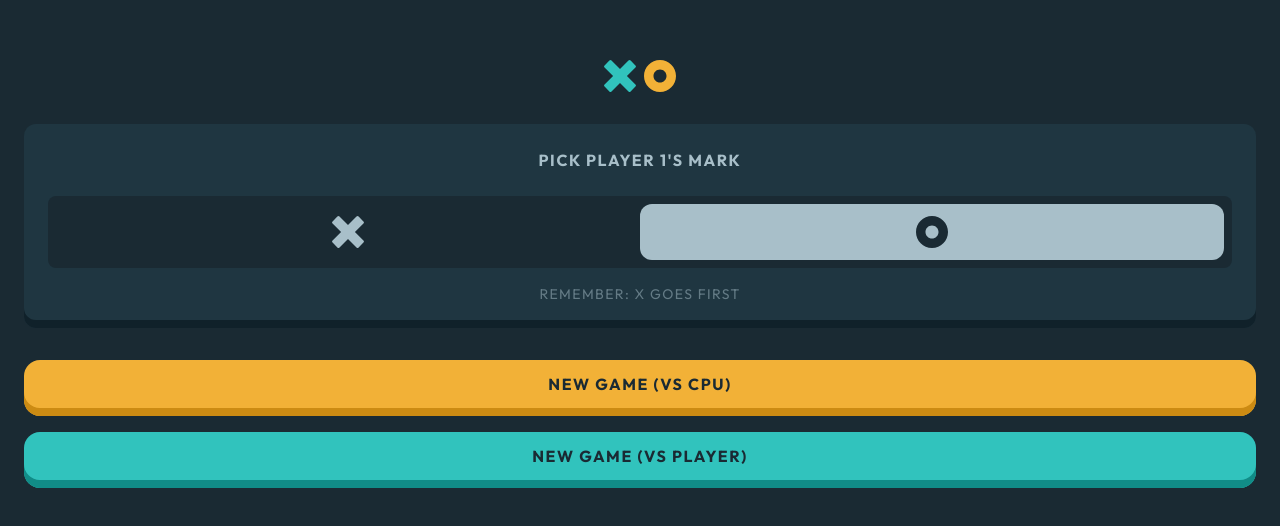
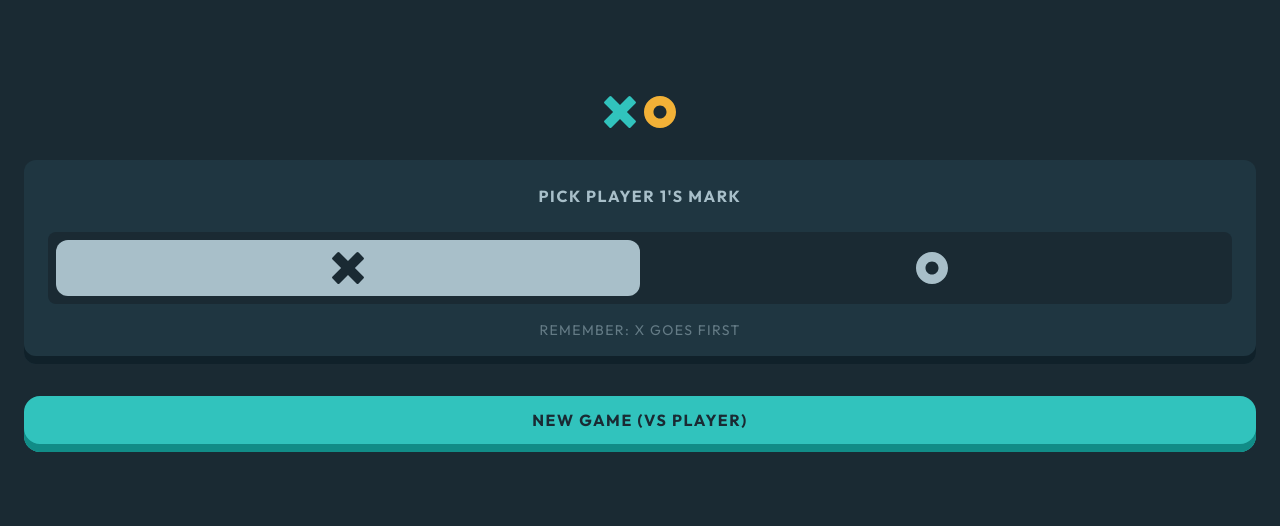
Before and after one commit to m4rk00s/tic-tac-toe, a React (Vite) app: page / in a window 1280 px wide. Shown: the part 126-652 px from the top of the page. Built offline with nearby package versions, Linux system fonts and the light colour scheme.

Commit message:
update logic

```diff
--- a/src/App.tsx
+++ b/src/App.tsx
@@ -1,12 +1,11 @@
 import React, { useState } from "react";
 import { useNavigate } from "react-router-dom";
-import IconX from "./components/Icons/LetterX";
-import IconXOutline from "./components/Icons/OutlinedLetterX";
-import IconO from "./components/Icons/LetterO";
-import IconOOutline from "./components/Icons/OutlinedLetterO";
+import IconX from "./components/icons/LetterX";
+import IconO from "./components/icons/LetterO";
 
 function App(): JSX.Element {
   const navigate = useNavigate();
+  const [playerMark, setPlayerMark] = useState("X");
 
   return (
     <div className="h-full bg-dark-navy flex flex-col items-center justify-center gap-8 px-6">
@@ -20,15 +19,37 @@ function App(): JSX.Element {
           Pick Player 1&apos;s Mark
         </div>
         <div className="flex mt-6 w-full bg-dark-navy rounded-lg p-2">
-          <button type="button" title="X" className="h-14 rounded-xl flex-1">
-            <IconX className="h-8 w-8 text-silver mx-auto" />
+          <button
+            type="button"
+            title="X"
+            className={
+              "h-14 rounded-xl flex-1 " +
+              (playerMark === "X" ? "bg-silver " : "")
+            }
+            onClick={(e) => setPlayerMark("X")}
+          >
+            <IconX
+              className={
+                "h-8 w-8 mx-auto " +
+                (playerMark === "X" ? "text-dark-navy " : "text-silver ")
+              }
+            />
           </button>
           <button
             type="button"
             title="O"
-            className="h-14 rounded-xl flex-1 bg-silver"
+            className={
+              "h-14 rounded-xl flex-1 " +
+              (playerMark === "O" ? "bg-silver " : "")
+            }
+            onClick={(e) => setPlayerMark("O")}
           >
-            <IconO className="h-8 w-8 text-dark-navy mx-auto" />
+            <IconO
+              className={
+                "h-8 w-8 mx-auto " +
+                (playerMark === "O" ? "text-dark-navy " : "text-silver ")
+              }
+            />
           </button>
         </div>
         <div className="uppercase tracking-widest mt-4 text-sm opacity-50">
@@ -39,19 +60,10 @@ function App(): JSX.Element {
       <div className="flex flex-col gap-4 w-full">
         <button
           type="button"
-          className="relative uppercase h-14 bg-light-yellow rounded-2xl shadow-button shadow-[#CC8B13]"
+          className="uppercase h-14 rounded-2xl bg-light-blue shadow-button shadow-[#118C87]"
           onClick={() => navigate("/game")}
         >
-          <span className="font-bold text-dark-navy tracking-widest absolute origin-center flex items-center justify-center mb-2 inset-0">
-            New Game (vs CPU)
-          </span>
-        </button>
-        <button
-          type="button"
-          className="relative uppercase h-14 rounded-2xl bg-light-blue shadow-button shadow-[#118C87]"
-          onClick={() => navigate("/game")}
-        >
-          <span className="font-bold text-dark-navy tracking-widest absolute origin-center flex items-center justify-center mb-2 inset-0">
+          <span className="font-bold text-dark-navy tracking-widest flex items-center justify-center pb-2">
             New Game (vs Player)
           </span>
         </button>
```
